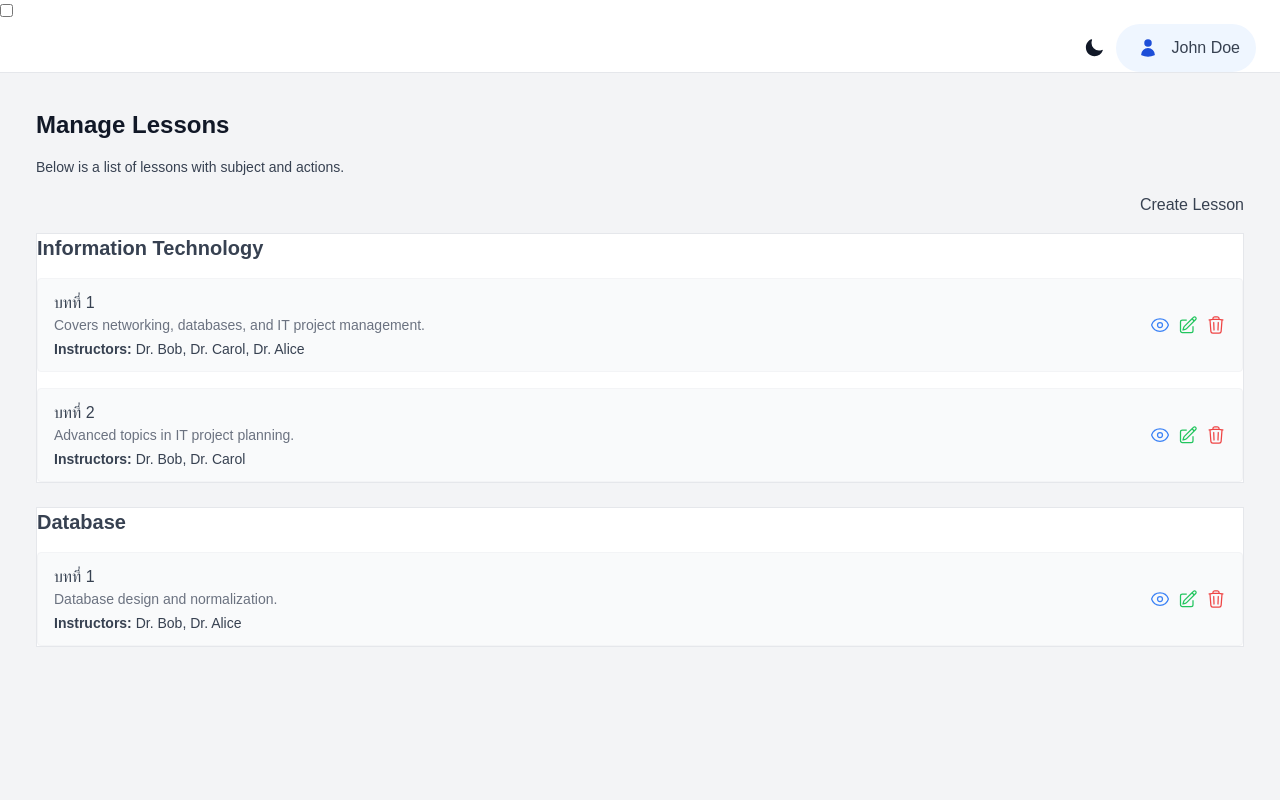
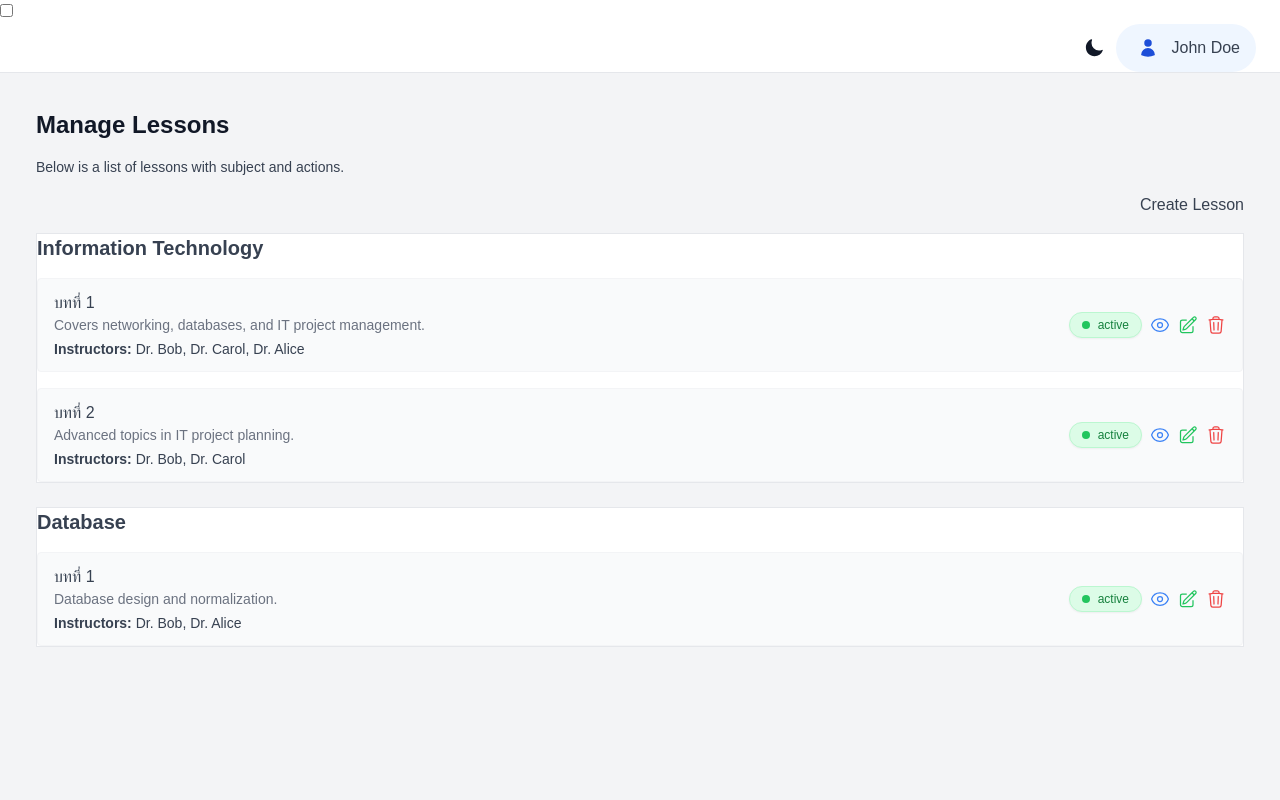
Before and after one commit to Uma-MCMXC/self-paced-learning, a Next.js app in the folder frontend/: page /lecturer/lesson/manage in a window 1280 px wide. Shown: the top 800 px of the page. Built offline with nearby package versions, Linux system fonts and the light colour scheme.

Commit message:
frontend: show status

```diff
--- a/frontend/app/lecturer/lesson/manage/page.tsx
+++ b/frontend/app/lecturer/lesson/manage/page.tsx
@@ -1,17 +1,20 @@
 'use client'
 
-import React from 'react'
+import React, { useState } from 'react'
 import Link from 'next/link'
 import PageContainer from '@/app/components/ui/PageContainer'
 import Button from '@/app/components/ui/Button'
 import CardContainer from '@/app/components/ui/CardContainer'
 import SectionTitle from '@/app/components/ui/SectionTitle'
+import StatusToggleButton from '@/app/components/ui/StatusToggleButton'
+import Toast from '@/app/components/ui/Toast'
 import { EyeIcon, PencilSquareIcon, TrashIcon } from '@heroicons/react/24/outline'
 
 type Lecturer = { name: string; role: 'Owner' | 'Co-Owner' }
 type Subject = {
   id: string
   subject: string
+  status: 'active' | 'inactive'
   lessons: string
   content: string
   createdBy: string
@@ -26,6 +29,7 @@ const lessons: Subject[] = [
     subject: 'Information Technology',
     lessons: 'บทที่ 1',
     content: 'Covers networking, databases, and IT project management.',
+    status: 'active',
     createdBy: 'Staff User',
     updatedAt: '2025-04-06 10:20',
     lecturers: [
@@ -39,6 +43,7 @@ const lessons: Subject[] = [
     subject: 'Information Technology',
     lessons: 'บทที่ 2',
     content: 'Advanced topics in IT project planning.',
+    status: 'active',
     createdBy: 'Staff User',
     updatedAt: '2025-04-06 10:25',
     lecturers: [
@@ -51,6 +56,7 @@ const lessons: Subject[] = [
     subject: 'Database',
     lessons: 'บทที่ 1',
     content: 'Database design and normalization.',
+    status: 'active',
     createdBy: 'Staff User',
     updatedAt: '2025-04-06 10:30',
     lecturers: [
@@ -68,8 +74,24 @@ const groupBySubject = lessons.reduce<Record<string, Subject[]>>((acc, lesson) =
 }, {})
 
 export default function GroupedSubjectLessons() {
+  const [lessonList, setLessonList] = useState<Subject[]>(lessons)
+  const [toastMsg, setToastMsg] = useState<string | null>(null)
+
+  const toggleStatus = (id: string) => {
+    setLessonList((prev) =>
+      prev.map((l) =>
+        l.id === id ? { ...l, status: l.status === 'active' ? 'inactive' : 'active' } : l
+      )
+    )
+
+    setToastMsg('Subject status has been updated.')
+    setTimeout(() => setToastMsg(null), 3000)
+  }
+
   return (
     <PageContainer title="Manage Lessons">
+      {toastMsg && <Toast message={toastMsg} type="success" />}
+
       <p className="text-sm text-base-600 mb-4">
         Below is a list of lessons with subject and actions.
       </p>
@@ -79,10 +101,15 @@ export default function GroupedSubjectLessons() {
       </div>
 
       <div className="space-y-6">
-        {Object.entries(groupBySubject).map(([subjectName, lessons]) => (
+        {Object.entries(
+          lessonList.reduce<Record<string, Subject[]>>((acc, lesson) => {
+            if (!acc[lesson.subject]) acc[lesson.subject] = []
+            acc[lesson.subject].push(lesson)
+            return acc
+          }, {})
+        ).map(([subjectName, lessons]) => (
           <CardContainer key={subjectName}>
             <SectionTitle>{subjectName}</SectionTitle>
-
             <ul className="space-y-4">
               {lessons.map((lesson) => (
                 <li
@@ -92,13 +119,16 @@ export default function GroupedSubjectLessons() {
                   <div>
                     <p className="font-medium text-gray-700">{lesson.lessons}</p>
                     <p className="text-sm text-gray-500 mb-1">{lesson.content}</p>
-
                     <div className="text-sm text-gray-700">
                       <strong>Instructors:</strong> {lesson.lecturers.map((l) => l.name).join(', ')}
                     </div>
                   </div>
 
-                  <div className="flex gap-2 mt-3 md:mt-0 md:ml-4">
+                  <div className="flex gap-2 mt-3 md:mt-0 md:ml-4 items-center">
+                    <StatusToggleButton
+                      status={lesson.status}
+                      onClick={() => toggleStatus(lesson.id)}
+                    />
                     <button title="View" onClick={() => alert(`View ${lesson.subject}`)}>
                       <EyeIcon className="w-5 h-5 text-blue-500 hover:text-blue-700 cursor-pointer" />
                     </button>
--- a/frontend/app/lecturer/subject/manage/page.tsx
+++ b/frontend/app/lecturer/subject/manage/page.tsx
@@ -150,7 +150,7 @@ export default function ManageSubject() {
 
   return (
     <PageContainer title="Manage Subject">
-      {toastMsg && <Toast message={toastMsg} type="info" />}
+      {toastMsg && <Toast message={toastMsg} type="success" />}
       <div className="w-full">
         <div className="flex justify-end mb-5">
           <Button
```
